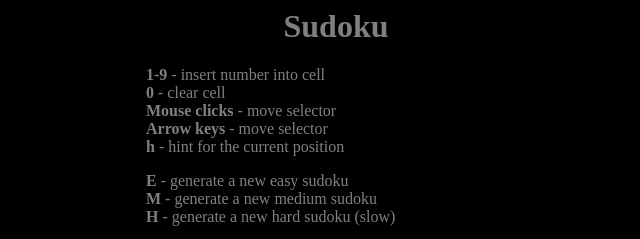
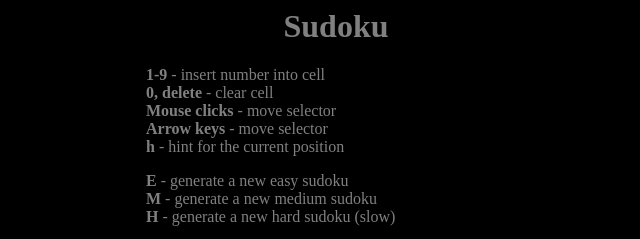
Before and after one commit to skeeto/Sudoku, a plain HTML site: page index.html in a window 1280 px wide. Shown: the top 239 px of the page, 304-944 px from the left. Drawn offline with Linux system fonts and the light colour scheme.

Commit message:
Added note about new key bindings: delete/backspace.

```diff
--- a/index.html
+++ b/index.html
@@ -18,7 +18,7 @@
     </center>
     <p>
       <b>1-9</b> - insert number into cell<br/>
-      <b>0</b> - clear cell<br/>
+      <b>0, delete</b> - clear cell<br/>
       <b>Mouse clicks</b> - move selector<br/>
       <b>Arrow keys</b> - move selector<br/>
       <b>h</b> - hint for the current position<br/>
```
